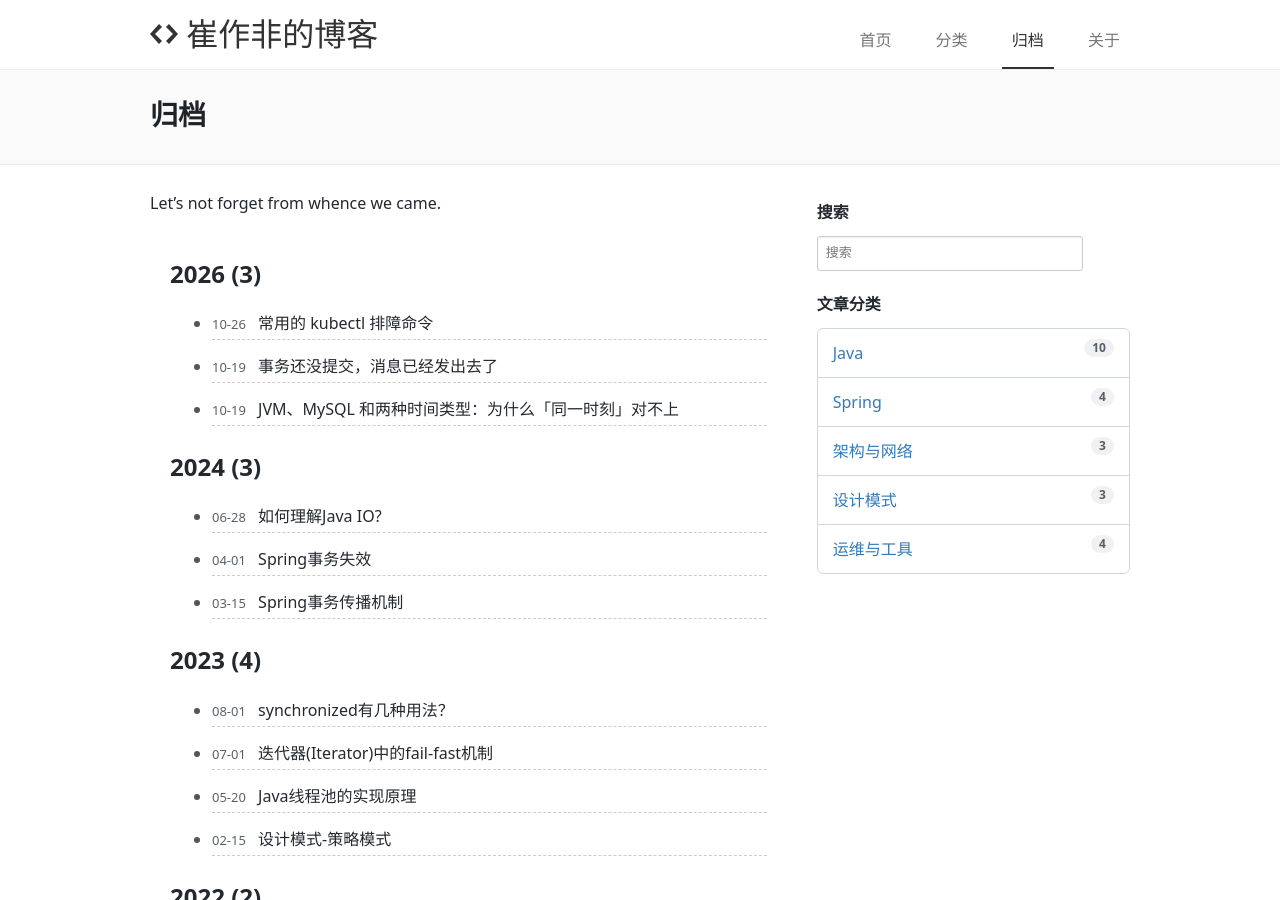
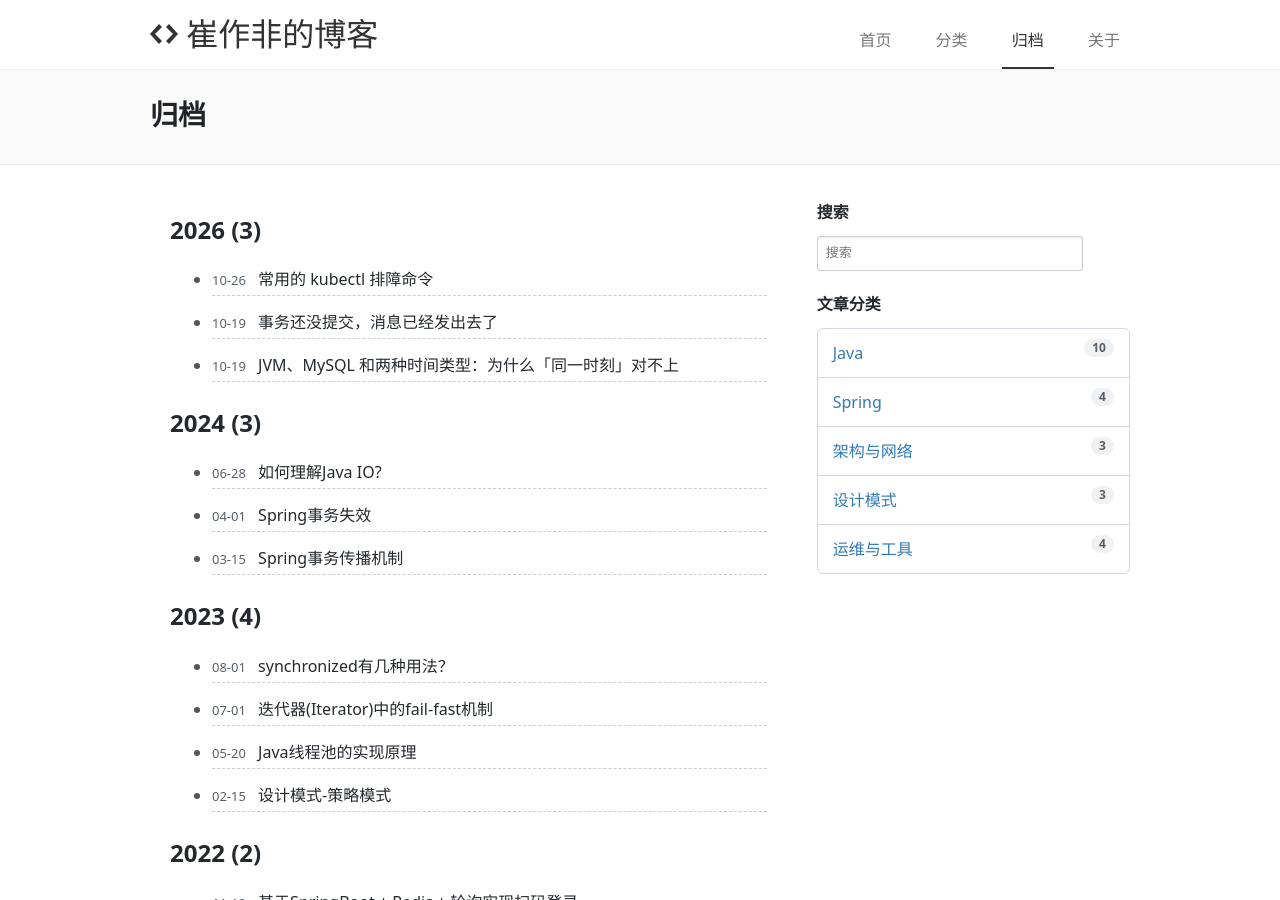
Before and after one commit to Nothingistrue886/Nothingistrue886.github.io, a Jekyll site: the page built from pages/archives.md, in a window 1280 px wide and 900 px high. Built offline with Jekyll 4.4.1, drawn with Linux system fonts in a browser that asks for light colours.

Commit message:
chore: 清理归档页多余的英文标语
Co-authored-by: Cursor <cursoragent@cursor.com>

```diff
--- a/pages/archives.md
+++ b/pages/archives.md
@@ -8,7 +8,6 @@ menu: 归档
 permalink: /archives/
 ---
 
-Let’s not forget from whence we came.
 
 <section class="container posts-content">
 {% assign count = 1 %}
```
